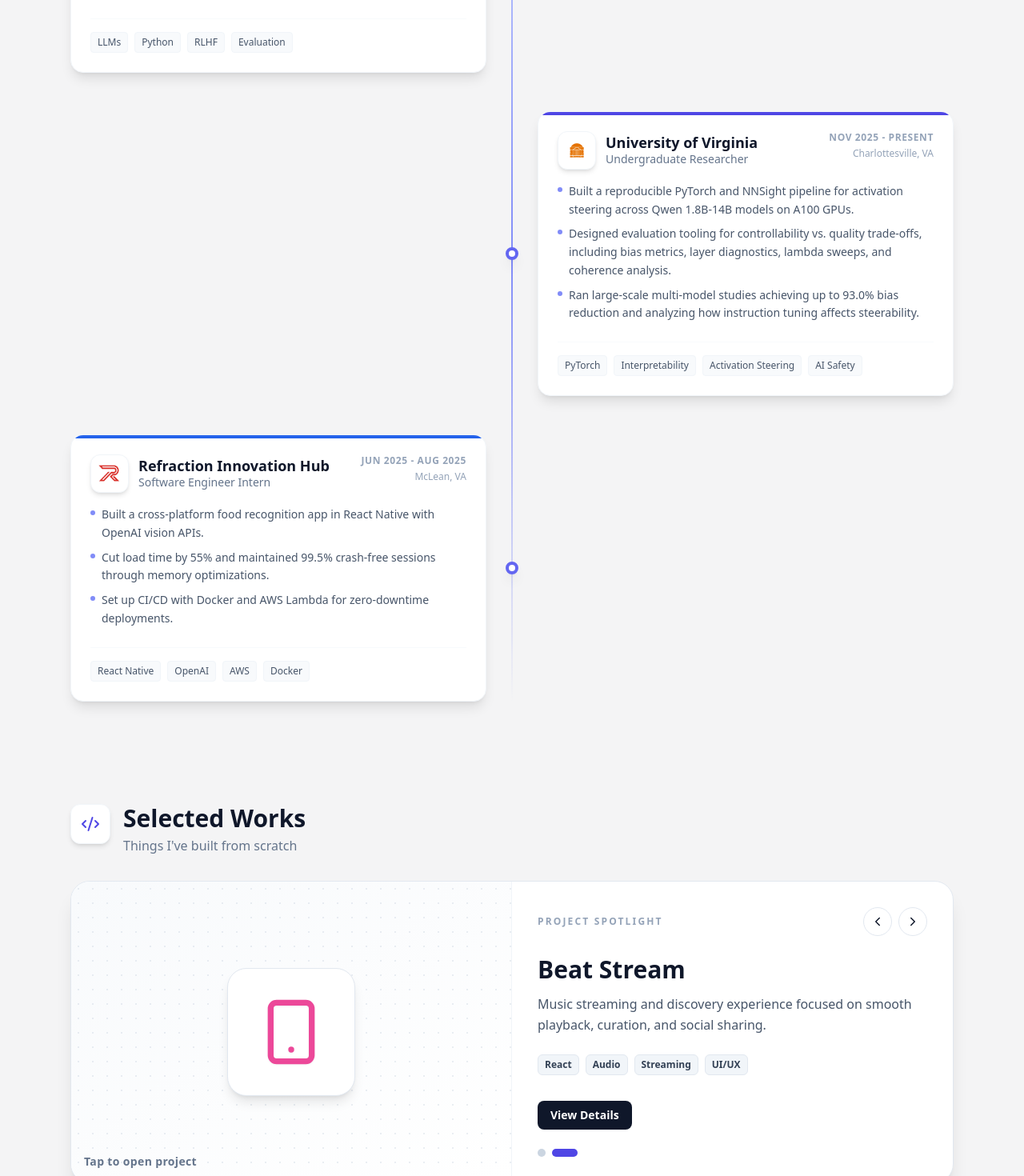
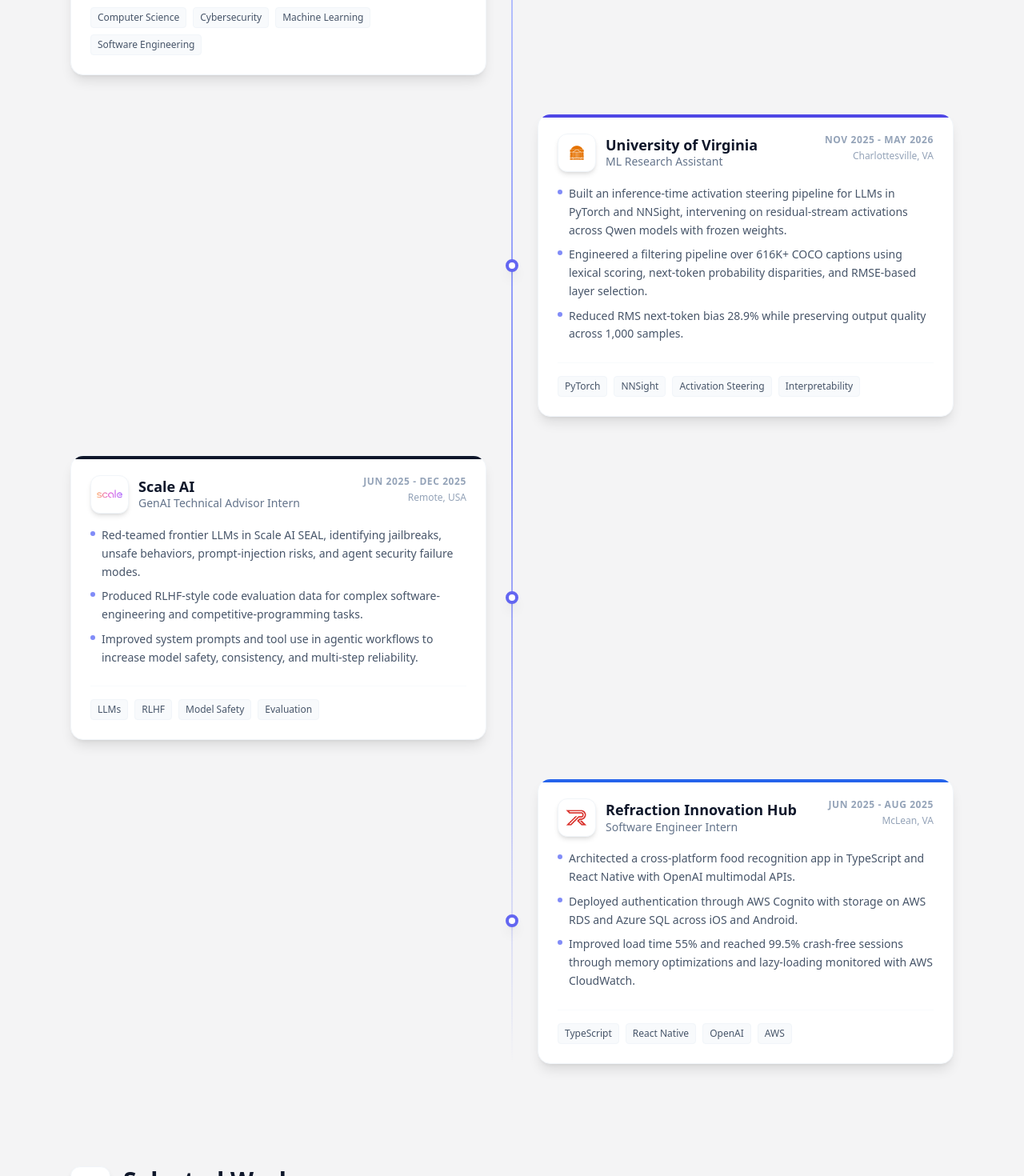
Before and after one commit to bthaas/bthaas.github.io, a React (Vite) app: page / in a window 1280 px wide. Shown: the part 1180-2650 px from the top of the page at 80% size. Built offline with nearby package versions, Linux system fonts and the light colour scheme.

Commit message:
Update portfolio experience and projects

```diff
--- a/src/Portfolio.jsx
+++ b/src/Portfolio.jsx
@@ -38,10 +38,20 @@
     title: "Beat Stream",
     description: "Music streaming and discovery experience focused on smooth playback, curation, and social sharing.",
     longDescription: "BeatStream is a modern music web app centered on quick playback, rich discovery, and playlist sharing. The interface emphasizes fast interaction loops and clean information hierarchy so users can move from search to listening with minimal friction.",
-    icon: <Smartphone className="text-pink-500" />,
+    icon: <Smartphone className="text-indigo-500" />,
     tags: ["React", "Audio", "Streaming", "UI/UX"],
+    color: "border-indigo-200 bg-indigo-50/50",
+    url: "https://github.com/bthaas/BeatStream"
+  },
+  {
+    id: 'vision-bias-steering',
+    title: "Vision Bias Steering",
+    description: "LLM steering experiments for shifting model outputs between spatial and descriptive language.",
+    longDescription: "Vision Bias Steering is a research codebase for training, validating, and evaluating steering vectors that shift language-model outputs between spatial and descriptive captioning behavior. It includes local and multi-model sweep runners, evaluation utilities, and plotting workflows built around PyTorch, Transformers, and NNSight.",
+    icon: <Zap className="text-pink-500" />,
+    tags: ["Python", "PyTorch", "NNSight", "LLM Evaluation"],
     color: "border-pink-200 bg-pink-50/50",
-    url: "https://github.com/bthaas/BeatStream"
+    url: "https://github.com/bthaas/vision-bias-steering"
   },
 ];
 
@@ -207,7 +217,7 @@
               </h1>
 
               <p className="text-xl md:text-2xl text-slate-600 max-w-lg leading-relaxed">
-                Full-stack engineer & creative technologist building intelligent systems.
+                Full-stack software engineer building reliable, intelligent products across web, mobile, and AI systems.
               </p>
 
               <div className="flex gap-4 pt-4">
@@ -261,13 +271,46 @@
 
         {/* EXPERIENCE SECTION */}
         <section id="experience" className="relative">
-          <SectionHeader title="Experience" subtitle="Internships, research, and applied ML work" icon={<Briefcase />} />
+          <SectionHeader title="Experience & Education" subtitle="Internships, research, and academic foundation" icon={<Briefcase />} />
 
           <div className="mt-12 space-y-12 relative">
             {/* Connecting Line */}
             <div className="absolute left-4 md:left-1/2 top-0 bottom-0 w-0.5 bg-gradient-to-b from-indigo-200 via-indigo-400 to-transparent transform -translate-x-1/2 hidden md:block" />
 
             {/* Experience Items */}
+            <ExperienceCard
+              company="University of Virginia"
+              role="B.S. in Computer Science"
+              period="May 2026"
+              location="Charlottesville, VA"
+              logoImage="/assets/uva-symbol.png"
+              logoAlt="University of Virginia"
+              color="bg-indigo-600"
+              side="left"
+              content={[
+                "GPA: 3.7",
+                "Relevant coursework: Data Structures and Algorithms, Software Development, Software Testing, Computer Systems and Organization, Cybersecurity, Machine Learning Research."
+              ]}
+              tech={["Computer Science", "Cybersecurity", "Machine Learning", "Software Engineering"]}
+            />
+
+            <ExperienceCard
+              company="University of Virginia"
+              role="ML Research Assistant"
+              period="Nov 2025 - May 2026"
+              location="Charlottesville, VA"
+              logoImage="/assets/uva-symbol.png"
+              logoAlt="University of Virginia"
+              color="bg-indigo-600"
+              side="right"
+              content={[
+                "Built an inference-time activation steering pipeline for LLMs in PyTorch and NNSight, intervening on residual-stream activations across Qwen models with frozen weights.",
+                "Engineered a filtering pipeline over 616K+ COCO captions using lexical scoring, next-token probability disparities, and RMSE-based layer selection.",
+                "Reduced RMS next-token bias 28.9% while preserving output quality across 1,000 samples."
+              ]}
+              tech={["PyTorch", "NNSight", "Activation Steering", "Interpretability"]}
+            />
+
             <ExperienceCard
               company="Scale AI"
               role="GenAI Technical Advisor Intern"
@@ -278,28 +321,11 @@
               color="bg-slate-900"
               side="left"
               content={[
-                "Red-teamed production LLMs to find security vulnerabilities and jailbreak vectors.",
-                "Evaluated 500+ code generation outputs to build RLHF training data.",
-                "Worked with ML engineers across 10+ model eval projects to improve alignment."
+                "Red-teamed frontier LLMs in Scale AI SEAL, identifying jailbreaks, unsafe behaviors, prompt-injection risks, and agent security failure modes.",
+                "Produced RLHF-style code evaluation data for complex software-engineering and competitive-programming tasks.",
+                "Improved system prompts and tool use in agentic workflows to increase model safety, consistency, and multi-step reliability."
               ]}
-              tech={["LLMs", "Python", "RLHF", "Evaluation"]}
-            />
-
-            <ExperienceCard
-              company="University of Virginia"
-              role="Undergraduate Researcher"
-              period="Nov 2025 - Present"
-              location="Charlottesville, VA"
-              logoImage="/assets/uva-symbol.png"
-              logoAlt="University of Virginia"
-              color="bg-indigo-600"
-              side="right"
-              content={[
-                "Built a reproducible PyTorch and NNSight pipeline for activation steering across Qwen 1.8B-14B models on A100 GPUs.",
-                "Designed evaluation tooling for controllability vs. quality trade-offs, including bias metrics, layer diagnostics, lambda sweeps, and coherence analysis.",
-                "Ran large-scale multi-model studies achieving up to 93.0% bias reduction and analyzing how instruction tuning affects steerability."
-              ]}
-              tech={["PyTorch", "Interpretability", "Activation Steering", "AI Safety"]}
+              tech={["LLMs", "RLHF", "Model Safety", "Evaluation"]}
             />
 
             <ExperienceCard
@@ -310,13 +336,13 @@
               logoImage="/assets/refraction.webp"
               logoAlt="Refraction Innovation Hub"
               color="bg-blue-600"
-              side="left"
+              side="right"
               content={[
-                "Built a cross-platform food recognition app in React Native with OpenAI vision APIs.",
-                "Cut load time by 55% and maintained 99.5% crash-free sessions through memory optimizations.",
-                "Set up CI/CD with Docker and AWS Lambda for zero-downtime deployments."
+                "Architected a cross-platform food recognition app in TypeScript and React Native with OpenAI multimodal APIs.",
+                "Deployed authentication through AWS Cognito with storage on AWS RDS and Azure SQL across iOS and Android.",
+                "Improved load time 55% and reached 99.5% crash-free sessions through memory optimizations and lazy-loading monitored with AWS CloudWatch."
               ]}
-              tech={["React Native", "OpenAI", "AWS", "Docker"]}
+              tech={["TypeScript", "React Native", "OpenAI", "AWS"]}
             />
           </div>
         </section>
@@ -566,9 +592,6 @@
               className: `${project.icon.props.className || ''} drop-shadow-sm`
             })}
           </div>
-          <div className="absolute bottom-4 left-4 text-slate-500 text-sm font-semibold tracking-wide">
-            Tap to open project
-          </div>
         </button>
 
         <div className="p-8 flex flex-col">
```
